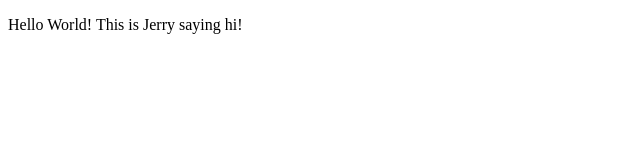
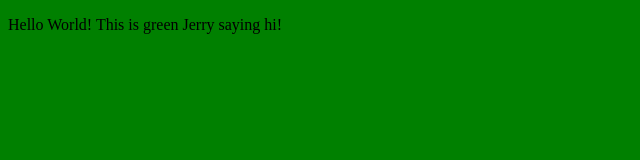
Before and after one commit to jerrykizilos/Cloud-DevOps-Engineer-Capstone-Project, a plain HTML site: page deploy_containers/green_dockerfile/index.html in a window 1280 px wide. Shown: the whole page, without its empty margins (0-640 px from the left). Drawn offline with Linux system fonts and the light colour scheme.

Commit message:
feat: color body of index.hmtl

```diff
--- a/deploy_containers/green_dockerfile/index.html
+++ b/deploy_containers/green_dockerfile/index.html
@@ -6,9 +6,9 @@
     <meta http-equiv="X-UA-Compatible" content="ie=edge">
     <title>Udacity Cloud DevOps Engineer Nanodegree</title>
 </head>
-<body>
+<body style="background: green;">
     <p>
-        Hello World! This is Jerry saying hi!
+        Hello World! This is green Jerry saying hi!
     </p>
 </body>
 </html>
```
Also changed, not shown: deploy_containers/blue_dockerfile/index.html (+2 -2 lines).
